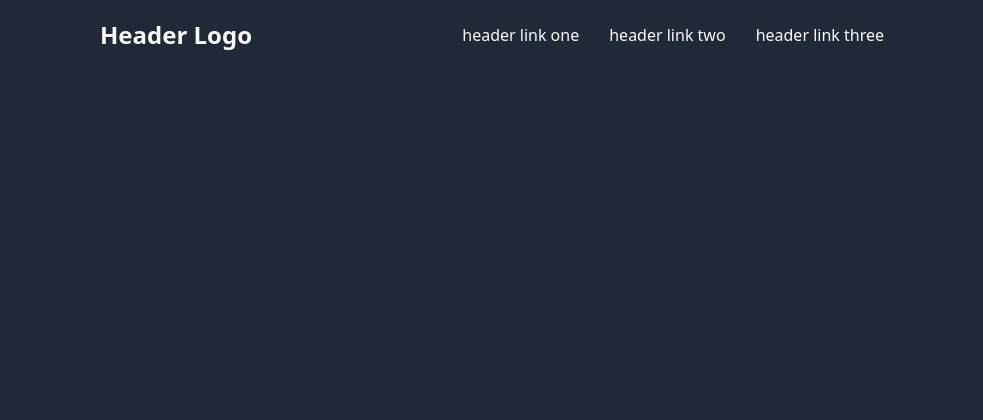
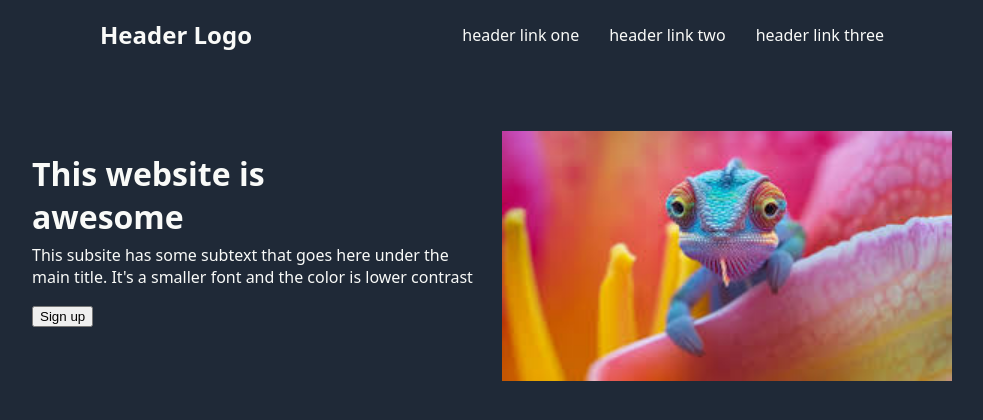
Before and after one commit to Skensy/my-first-website, a plain HTML site: page index.html in a window 1280 px wide. Shown: the whole page, without its empty margins (148-1131 px from the left). Drawn offline with Linux system fonts and the light colour scheme.

Commit message:
added camaleonte.jpeg, added hero section

```diff
--- a/index.html
+++ b/index.html
@@ -20,6 +20,22 @@
         </div>
     </div>
 
+    <div class="nav-row">
+        <div class="nav-row-hero">
+            <div class="first-hero">
+                <h1 style="margin-bottom: -10px;">This website is <br>awesome</h1>
+                <p class="p-hero">This subsite has some subtext that goes here under the
+                    main title. It's a smaller font and the color is lower contrast
+                </p>
+                <button>Sign up</button>
+            </div>
+            <div class="second-hero">
+                <img src="images/camaleonte.jpeg">
+            </div>
+        </div>
+    </div>
+
+
 
 </body>
 </html>
--- a/styles.css
+++ b/styles.css
@@ -21,6 +21,7 @@ div .nav-row {
     flex-direction: row;
     padding-left: 240px;
     padding-right: 240px;
+
 }
 
 .header-logo {
@@ -36,3 +37,33 @@ div .nav-row {
     gap: 30px;
     flex-wrap: wrap;
 }
+
+
+.nav-row-hero {
+    padding-top: 80px;
+    display: flex;
+    flex-direction: row;
+    justify-items: center;
+    justify-content: center;
+    flex-wrap: wrap;
+}
+
+
+.first-hero {
+}
+
+.second-hero {
+    width: auto;
+    height: 250px;
+    display: flex;
+    flex-shrink: 0;
+}
+
+img {
+    width: 450px;
+}
+
+.p-hero {
+    width: 450px;
+    padding-right: 20px;
+}
```
Also changed, not shown: images/camaleonte.jpeg (added).
